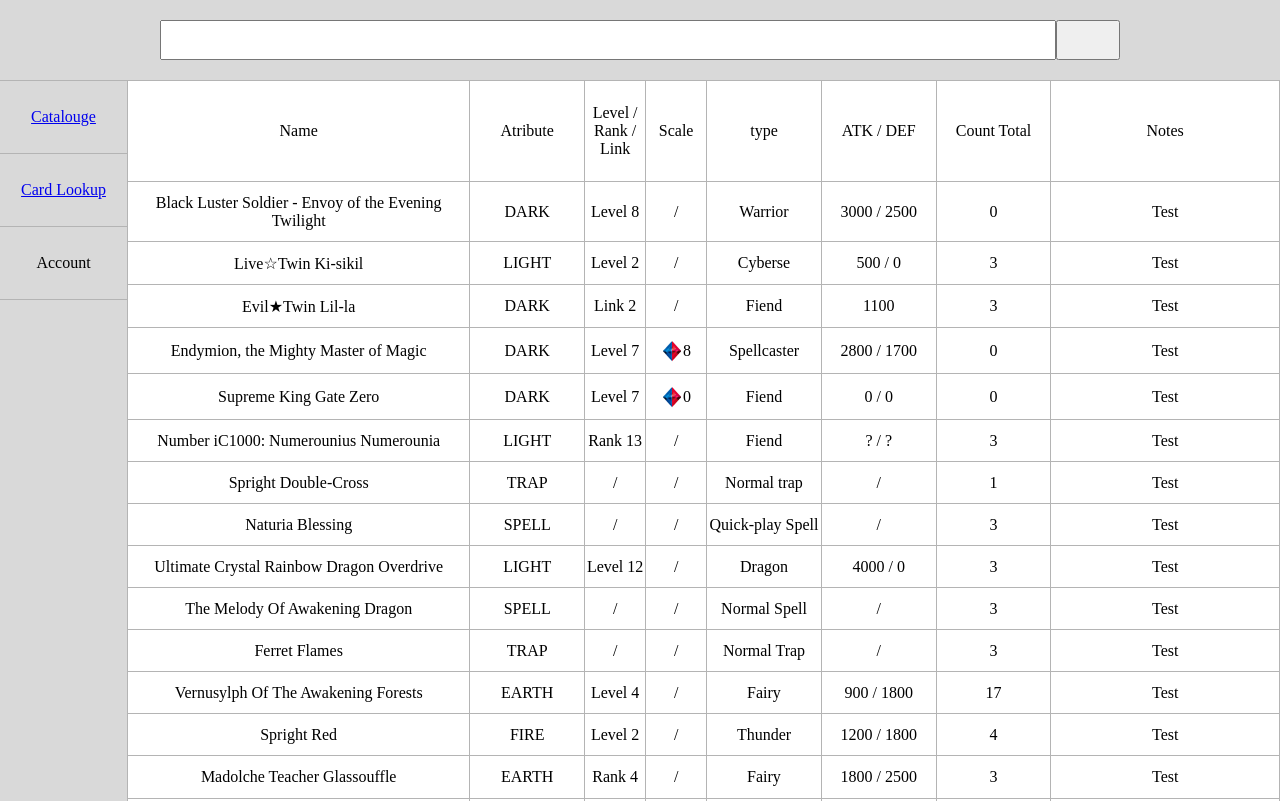
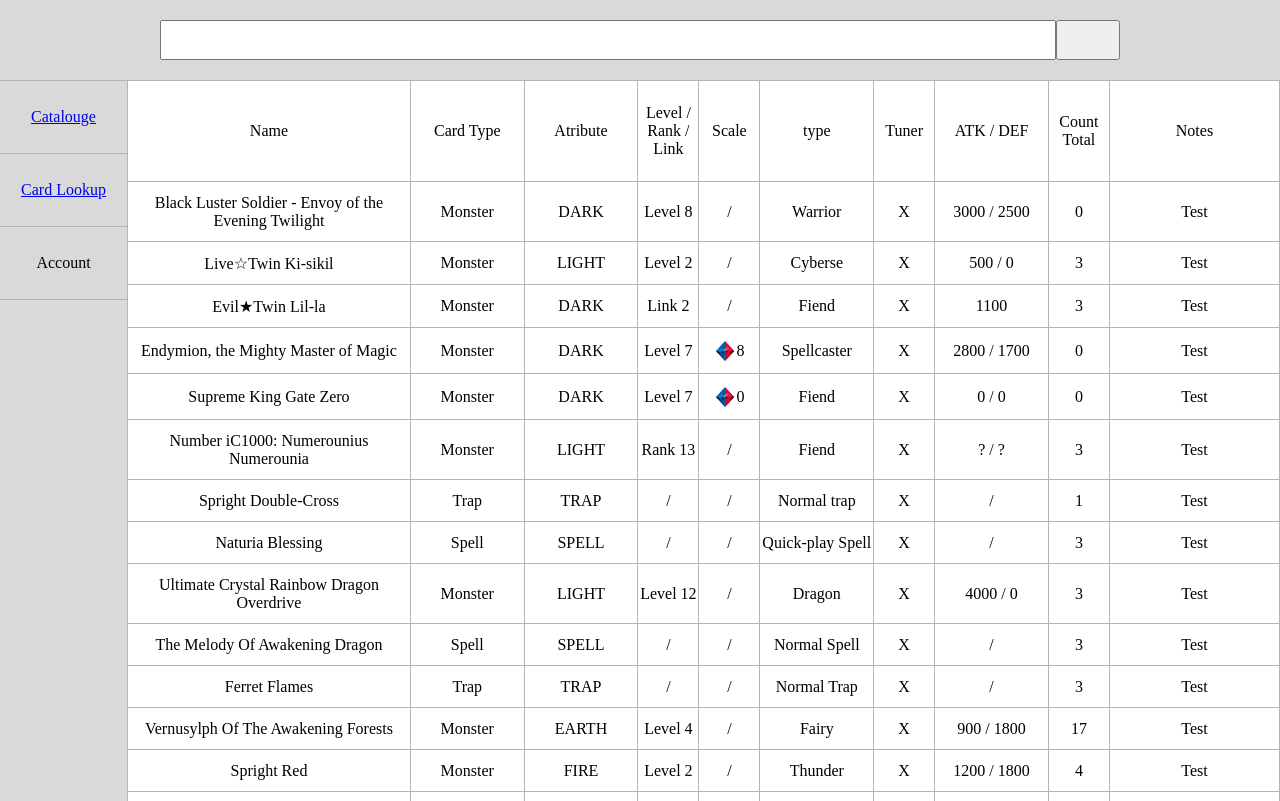
Before and after one commit to L0n-k/Yu-Gi-Oh-Cataloguer, a plain HTML site: page index.html in a window 1280 px wide. Drawn offline with Linux system fonts and the light colour scheme.

Commit message:
added more categories to catalouge

```diff
--- a/index.html
+++ b/index.html
@@ -27,220 +27,264 @@
         <div class="card-table">
             <div class="tablerow borderstyle"> <!--TableHeader-->
                 <div class="borderstyle tableheader name">Name</div>
+                <div class="borderstyle tableheader cardtype">Card Type</div>
                 <div class="tableheader borderstyle atribute">Atribute</div>
                 <div class="tableheader borderstyle level">Level / Rank / Link</div>
                 <div class="tableheader borderstyle pendulum">Scale</div>
                 <div class="tableheader borderstyle type">type</div>
+                <div class="tableheader borderstyle tuner">Tuner</div>
                 <div class="tableheader borderstyle atk">ATK / DEF</div>
                 <div class="tableheader borderstyle count">Count Total</div>
                 <div class="tableheader borderstyle notes">Notes</div>
             </div>
             <div class="tablerow borderstyle">
                 <div class="tablecontent borderstyle name">Black Luster Soldier - Envoy of the Evening Twilight</div>
+                <div class="tablecontent borderstyle cardtype">Monster</div>
                 <div class="tablecontent borderstyle atribute">DARK</div>
                 <div class="tablecontent borderstyle level">Level 8</div>
                 <div class="tablecontent borderstyle pendulum">/</div>
                 <div class="tablecontent borderstyle type">Warrior</div>
+                <div class="tablecontent borderstyle tuner">X</div>
                 <div class="tablecontent borderstyle atk">3000 / 2500</div>
                 <div class="tablecontent borderstyle count">0</div>
                 <div class="tablecontent borderstyle notes">Test</div>
             </div>
             <div class="tablerow borderstyle ">
                 <div class="tablecontent borderstyle name">Live☆Twin Ki-sikil</div>
+                <div class="tablecontent borderstyle cardtype">Monster</div>
                 <div class="tablecontent borderstyle atribute">LIGHT</div>
                 <div class="tablecontent borderstyle level">Level 2</div>
                 <div class="tablecontent borderstyle pendulum">/</div>
                 <div class="tablecontent borderstyle type">Cyberse</div>
+                <div class="tablecontent borderstyle tuner">X</div>
                 <div class="tablecontent borderstyle atk">500 / 0</div>
                 <div class="tablecontent borderstyle count">3</div>
                 <div class="tablecontent borderstyle notes">Test</div>
             </div>
             <div class="tablerow borderstyle">
                 <div class="tablecontent borderstyle name">Evil★Twin Lil-la</div>
+                <div class="tablecontent borderstyle cardtype">Monster</div>
                 <div class="tablecontent borderstyle atribute">DARK</div>
                 <div class="tablecontent borderstyle level">Link 2</div>
                 <div class="tablecontent borderstyle pendulum">/</div>
                 <div class="tablecontent borderstyle type">Fiend</div>
+                <div class="tablecontent borderstyle tuner">X</div>
                 <div class="tablecontent borderstyle atk">1100</div>
                 <div class="tablecontent borderstyle count">3</div>
                 <div class="tablecontent borderstyle notes">Test</div>
             </div>
             <div class="tablerow borderstyle">
                 <div class="tablecontent borderstyle name">Endymion, the Mighty Master of Magic</div>
+                <div class="tablecontent borderstyle cardtype">Monster</div>
                 <div class="tablecontent borderstyle atribute">DARK</div>
                 <div class="tablecontent borderstyle level">Level 7</div>
                 <div class="tablecontent borderstyle pendulum"><img src="./pics/elements/Pendulum_Scale.png"/>8</div>
                 <div class="tablecontent borderstyle type">Spellcaster</div>
+                <div class="tablecontent borderstyle tuner">X</div>
                 <div class="tablecontent borderstyle atk">2800 / 1700</div>
                 <div class="tablecontent borderstyle count">0</div>
                 <div class="tablecontent borderstyle notes">Test</div>
             </div>
             <div class="tablerow borderstyle">
                 <div class="tablecontent borderstyle name">Supreme King Gate Zero</div>
+                <div class="tablecontent borderstyle cardtype">Monster</div>
                 <div class="tablecontent borderstyle atribute">DARK</div>
                 <div class="tablecontent borderstyle level">Level 7</div>
                 <div class="tablecontent borderstyle pendulum"><img src="./pics/elements/Pendulum_Scale.png"/>0</div>
                 <div class="tablecontent borderstyle type">Fiend</div>
+                <div class="tablecontent borderstyle tuner">X</div>
                 <div class="tablecontent borderstyle atk">0 / 0</div>
                 <div class="tablecontent borderstyle count">0</div>
                 <div class="tablecontent borderstyle notes">Test</div>
             </div>
             <div class="tablerow borderstyle">
                 <div class="tablecontent borderstyle name">Number iC1000: Numerounius Numerounia</div>
+                <div class="tablecontent borderstyle cardtype">Monster</div>
                 <div class="tablecontent borderstyle atribute">LIGHT</div>
                 <div class="tablecontent borderstyle level">Rank 13</div>
                 <div class="tablecontent borderstyle pendulum">/</div>
                 <div class="tablecontent borderstyle type">Fiend</div>
+                <div class="tablecontent borderstyle tuner">X</div>
                 <div class="tablecontent borderstyle atk">? / ?</div>
                 <div class="tablecontent borderstyle count">3</div>
                 <div class="tablecontent borderstyle notes">Test</div>
             </div>
             <div class="tablerow borderstyle">
                 <div class="tablecontent borderstyle name">Spright Double-Cross</div>
+                <div class="tablecontent borderstyle cardtype">Trap</div>
                 <div class="tablecontent borderstyle atribute">TRAP</div>
                 <div class="tablecontent borderstyle level">/</div>
                 <div class="tablecontent borderstyle pendulum">/</div>
                 <div class="tablecontent borderstyle type">Normal trap</div>
+                <div class="tablecontent borderstyle tuner">X</div>
                 <div class="tablecontent borderstyle atk">/</div>
                 <div class="tablecontent borderstyle count">1</div>
                 <div class="tablecontent borderstyle notes">Test</div>
             </div>
             <div class="tablerow borderstyle">
                 <div class="tablecontent borderstyle name">Naturia Blessing</div>
+                <div class="tablecontent borderstyle cardtype">Spell</div>
                 <div class="tablecontent borderstyle atribute">SPELL</div>
                 <div class="tablecontent borderstyle level">/</div>
                 <div class="tablecontent borderstyle pendulum">/</div>
                 <div class="tablecontent borderstyle type">Quick-play Spell</div>
+                <div class="tablecontent borderstyle tuner">X</div>
                 <div class="tablecontent borderstyle atk">/</div>
                 <div class="tablecontent borderstyle count">3</div>
                 <div class="tablecontent borderstyle notes">Test</div>
             </div>
             <div class="tablerow borderstyle">
                 <div class="tablecontent borderstyle name">Ultimate Crystal Rainbow Dragon Overdrive</div>
+                <div class="tablecontent borderstyle cardtype">Monster</div>
                 <div class="tablecontent borderstyle atribute">LIGHT</div>
                 <div class="tablecontent borderstyle level">Level 12</div>
                 <div class="tablecontent borderstyle pendulum">/</div>
                 <div class="tablecontent borderstyle type">Dragon</div>
+                <div class="tablecontent borderstyle tuner">X</div>
                 <div class="tablecontent borderstyle atk">4000 / 0</div>
                 <div class="tablecontent borderstyle count">3</div>
                 <div class="tablecontent borderstyle notes">Test</div>
             </div>
             <div class="tablerow borderstyle">
                 <div class="tablecontent borderstyle name">The Melody Of Awakening Dragon</div>
+                <div class="tablecontent borderstyle cardtype">Spell</div>
                 <div class="tablecontent borderstyle atribute">SPELL</div>
                 <div class="tablecontent borderstyle level">/</div>
                 <div class="tablecontent borderstyle pendulum">/</div>
                 <div class="tablecontent borderstyle type">Normal Spell</div>
+                <div class="tablecontent borderstyle tuner">X</div>
                 <div class="tablecontent borderstyle atk">/</div>
                 <div class="tablecontent borderstyle count">3</div>
                 <div class="tablecontent borderstyle notes">Test</div>
             </div>
             <div class="tablerow borderstyle">
                 <div class="tablecontent borderstyle name">Ferret Flames</div>
+                <div class="tablecontent borderstyle cardtype">Trap</div>
                 <div class="tablecontent borderstyle atribute">TRAP</div>
                 <div class="tablecontent borderstyle level">/</div>
                 <div class="tablecontent borderstyle pendulum">/</div>
                 <div class="tablecontent borderstyle type">Normal Trap</div>
+                <div class="tablecontent borderstyle tuner">X</div>
                 <div class="tablecontent borderstyle atk">/</div>
                 <div class="tablecontent borderstyle count">3</div>
                 <div class="tablecontent borderstyle notes">Test</div>
             </div>
             <div class="tablerow borderstyle">
                 <div class="tablecontent borderstyle name">Vernusylph Of The Awakening Forests</div>
+                <div class="tablecontent borderstyle cardtype">Monster</div>
                 <div class="tablecontent borderstyle atribute">EARTH</div>
                 <div class="tablecontent borderstyle level">Level 4</div>
                 <div class="tablecontent borderstyle pendulum">/</div>
                 <div class="tablecontent borderstyle type">Fairy</div>
+                <div class="tablecontent borderstyle tuner">X</div>
                 <div class="tablecontent borderstyle atk">900 / 1800</div>
                 <div class="tablecontent borderstyle count">17</div>
                 <div class="tablecontent borderstyle notes">Test</div>
             </div>
             <div class="tablerow borderstyle">
                 <div class="tablecontent borderstyle name">Spright Red</div>
+                <div class="tablecontent borderstyle cardtype">Monster</div>
                 <div class="tablecontent borderstyle atribute">FIRE</div>
                 <div class="tablecontent borderstyle level">Level 2</div>
                 <div class="tablecontent borderstyle pendulum">/</div>
                 <div class="tablecontent borderstyle type">Thunder</div>
+                <div class="tablecontent borderstyle tuner">X</div>
                 <div class="tablecontent borderstyle atk">1200 / 1800</div>
                 <div class="tablecontent borderstyle count">4</div>
                 <div class="tablecontent borderstyle notes">Test</div>
             </div>
             <div class="tablerow borderstyle">
                 <div class="tablecontent borderstyle name">Madolche Teacher Glassouffle</div>
+                <div class="tablecontent borderstyle cardtype">Monster</div>
                 <div class="tablecontent borderstyle atribute">EARTH</div>
                 <div class="tablecontent borderstyle level">Rank 4</div>
                 <div class="tablecontent borderstyle pendulum">/</div>
                 <div class="tablecontent borderstyle type">Fairy</div>
+                <div class="tablecontent borderstyle tuner">X</div>
                 <div class="tablecontent borderstyle atk">1800 / 2500</div>
                 <div class="tablecontent borderstyle count">3</div>
                 <div class="tablecontent borderstyle notes">Test</div>
             </div>
             <div class="tablerow borderstyle">
                 <div class="tablecontent borderstyle name">One Day Of Peace</div>
+                <div class="tablecontent borderstyle cardtype">Spell</div>
                 <div class="tablecontent borderstyle atribute">SPELL</div>
                 <div class="tablecontent borderstyle level">/</div>
                 <div class="tablecontent borderstyle pendulum">/</div>
                 <div class="tablecontent borderstyle type">Normal Spell</div>
+                <div class="tablecontent borderstyle tuner">X</div>
                 <div class="tablecontent borderstyle atk">/</div>
                 <div class="tablecontent borderstyle count">3</div>
                 <div class="tablecontent borderstyle notes">Test</div>
             </div>
             <div class="tablerow borderstyle">
                 <div class="tablecontent borderstyle name">Effect Veiler</div>
+                <div class="tablecontent borderstyle cardtype">Monster</div>
                 <div class="tablecontent borderstyle atribute">LIGHT</div>
                 <div class="tablecontent borderstyle level">Level 1</div>
                 <div class="tablecontent borderstyle pendulum">/</div>
                 <div class="tablecontent borderstyle type">Spellcaster</div>
+                <div class="tablecontent borderstyle tuner">O</div>
                 <div class="tablecontent borderstyle atk">0 / 0</div>
                 <div class="tablecontent borderstyle count">3</div>
                 <div class="tablecontent borderstyle notes">Test</div>
             </div>
             <div class="tablerow borderstyle">
                 <div class="tablecontent borderstyle name">Dimensional Barrier</div>
+                <div class="tablecontent borderstyle cardtype">Trap</div>
                 <div class="tablecontent borderstyle atribute">TRAP</div>
                 <div class="tablecontent borderstyle level">/</div>
                 <div class="tablecontent borderstyle pendulum">/</div>
                 <div class="tablecontent borderstyle type">Normal Trap</div>
+                <div class="tablecontent borderstyle tuner">X</div>
                 <div class="tablecontent borderstyle atk">/</div>
                 <div class="tablecontent borderstyle count">3</div>
                 <div class="tablecontent borderstyle notes">Test</div>
             </div>
             <div class="tablerow borderstyle">
                 <div class="tablecontent borderstyle name">Trap Trick</div>
+                <div class="tablecontent borderstyle cardtype">Trap</div>
                 <div class="tablecontent borderstyle atribute">TRAP</div>
                 <div class="tablecontent borderstyle level">/</div>
                 <div class="tablecontent borderstyle pendulum">/</div>
                 <div class="tablecontent borderstyle type">Normal Trap</div>
+                <div class="tablecontent borderstyle tuner">X</div>
                 <div class="tablecontent borderstyle atk">/</div>
                 <div class="tablecontent borderstyle count">3</div>
                 <div class="tablecontent borderstyle notes">Test</div>
             </div>
             <div class="tablerow borderstyle">
                 <div class="tablecontent borderstyle name">Anti-Spell Fragrance</div>
+                <div class="tablecontent borderstyle cardtype">Trap</div>
                 <div class="tablecontent borderstyle atribute">TRAP</div>
                 <div class="tablecontent borderstyle level">/</div>
                 <div class="tablecontent borderstyle pendulum">/</div>
                 <div class="tablecontent borderstyle type">Continous Trap</div>
+                <div class="tablecontent borderstyle tuner">X</div>
                 <div class="tablecontent borderstyle atk">/</div>
                 <div class="tablecontent borderstyle count">5</div>
                 <div class="tablecontent borderstyle notes">Test</div>
             </div>
             <div class="tablerow borderstyle">
                 <div class="tablecontent borderstyle name">Virtual World Hime - Nyannyan</div>
+                <div class="tablecontent borderstyle cardtype">Monster</div>
                 <div class="tablecontent borderstyle atribute">Wind</div>
                 <div class="tablecontent borderstyle level">Level 3</div>
                 <div class="tablecontent borderstyle pendulum">/</div>
                 <div class="tablecontent borderstyle type">Psychic</div>
+                <div class="tablecontent borderstyle tuner">X</div>
                 <div class="tablecontent borderstyle atk">1500 / 1500</div>
                 <div class="tablecontent borderstyle count">3</div>
                 <div class="tablecontent borderstyle notes">Test</div>
             </div>
             <div class="tablerow borderstyle">
                 <div class="tablecontent borderstyle name">Cloudcastle</div>
+                <div class="tablecontent borderstyle cardtype">Monster</div>
                 <div class="tablecontent borderstyle atribute">WIND</div>
                 <div class="tablecontent borderstyle level">Level 9</div>
                 <div class="tablecontent borderstyle pendulum">/</div>
                 <div class="tablecontent borderstyle type">Machine</div>
+                <div class="tablecontent borderstyle tuner">X</div>
                 <div class="tablecontent borderstyle atk">0 / 3000</div>
                 <div class="tablecontent borderstyle count">1</div>
                 <div class="tablecontent borderstyle notes">Test</div>
--- a/styles.css
+++ b/styles.css
@@ -119,8 +119,13 @@ html,body{
     overflow: hidden;
 }
 .name{
-    width:30%;
+    width:25%;
     min-width: 100px;
+}
+.cardtype
+{
+    width:10%;
+    min-width: 60px;
 }
 .atribute{
     width:10%;
@@ -134,16 +139,21 @@ html,body{
     width:10%;
     min-width:60px;
 }
+.tuner
+{
+    width:5%;
+    min-width:60px;
+}
 .atk{
     width:10%;
     min-width:60px;
 }
 .count{
-    width:10%;
+    width:5%;
     min-width:60px;
 }
 .notes{
-    width:20%;
+    width:15%;
     min-width:60px;
 }
 .pendulum
```
